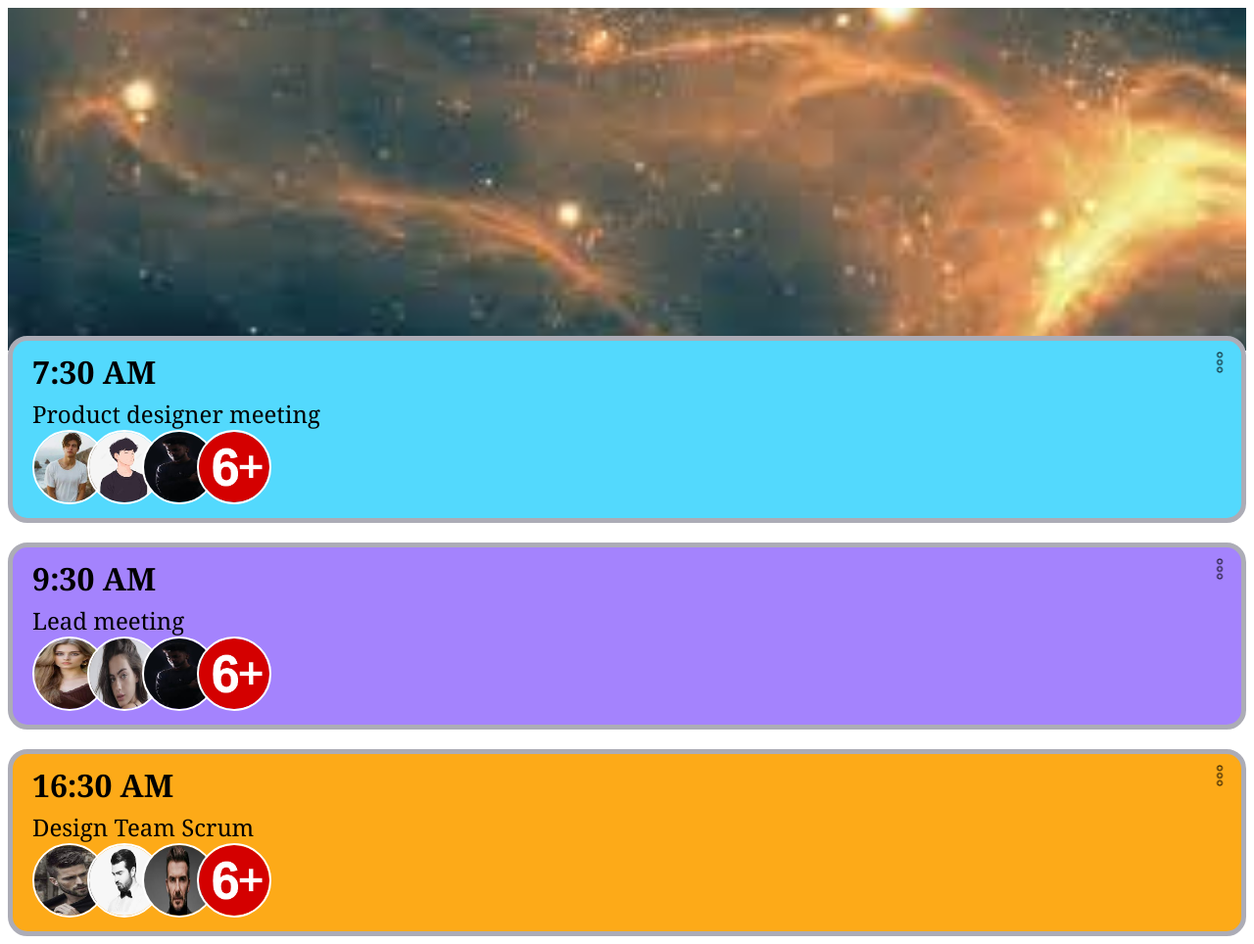
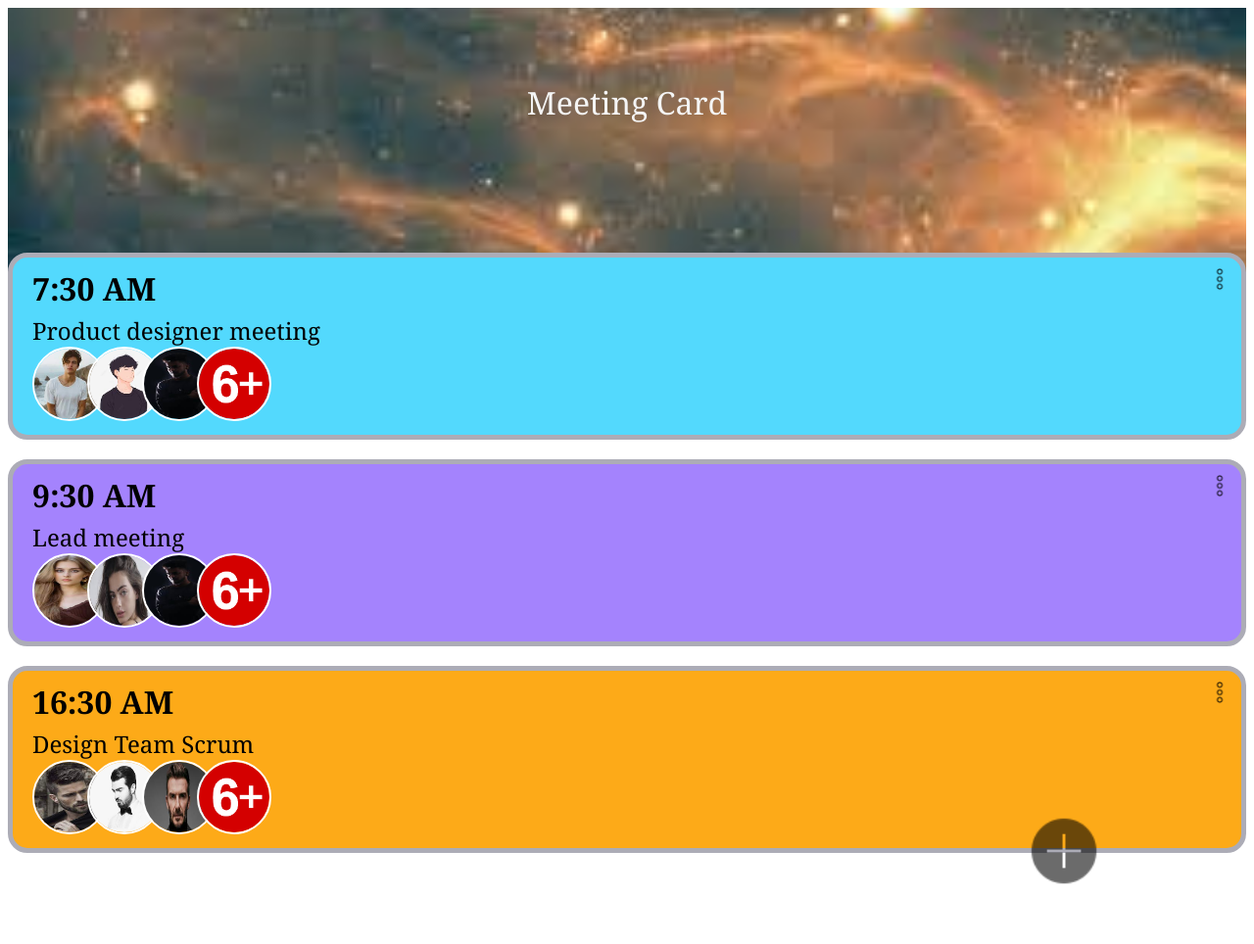
Before and after one commit to KamranKzade/HTML_Hw1.2, a plain HTML site: page MeetingCard/index.html in a window 1280 px wide. Shown: the whole page at 98% size. After the commit the page ends 905 px from the top, so only its background shows below. Drawn offline with Linux system fonts and the light colour scheme.

Commit message:
Add Button

```diff
--- a/MeetingCard/index.html
+++ b/MeetingCard/index.html
@@ -8,7 +8,7 @@
     <title>Meeting Card</title>
 
     <style>
-        .body{
+        .body {
             margin: 0;
             padding: 0;
             background: whitesmoke;
@@ -20,7 +20,7 @@
             padding: 0;
             height: 350px;
             background: url('Images/wallpaper.jpg') center/cover no-repeat;
-            background-attachment:unset;
+            background-attachment: unset;
         }
 
         .Parent {
@@ -28,7 +28,7 @@
             padding: 10px;
             border-radius: 20px;
             background: #53D9FD;
-            margin-top: -15px;
+            margin-top: -100px;
             border: 5px solid #ACACB6;
         }
 
@@ -59,28 +59,50 @@
             height: 24px;
         }
 
-        .ImageList{
+        .ImageList {
             margin: auto;
             padding: 0;
             margin-left: 34px;
         }
 
-        .ImageStyle{
+        .ImageStyle {
             height: 72px;
             width: 72px;
             border-radius: 50%;
             margin-left: 5px;
-            border:  2px solid white;
+            border: 2px solid white;
             margin-left: -24px;
 
+        }
+
+        .MeetingWord {
+            margin: auto;
+            font-size: 2em;
+            font-weight: 400;
+            font-family: Georgia, 'Times New Roman', Times, serif;
+            color: whitesmoke;
+            text-align: center;
+            padding-top: 75px;
+        }
+
+        .PlusStyle{
+            height: 72px;
+            width: 72px;
+            border-radius: 50%;
+            float: right;
+            margin-right: 150px;
+            margin-top: -38px;
         }
     </style>
 
 </head>
 
 <body>
+
     <div class="Header">
+        <p class="MeetingWord">Meeting Card</p>
     </div>
+
 
     <div class="Parent">
         <img class="ImageMenu" src="Images/menu-2.png" alt="menu">
@@ -94,7 +116,7 @@
         </div>
     </div>
 
-    <div class="Parent" style="margin-top: 20px; background: #A483FD;" >
+    <div class="Parent" style="margin-top: 20px; background: #A483FD;">
         <img class="ImageMenu" src="Images/menu-2.png" alt="menu">
         <p class="Timestyle">9:30 AM</p>
         <p class="Pstyle">Lead meeting</p>
@@ -106,7 +128,7 @@
         </div>
     </div>
 
-    <div class="Parent" style="margin-top: 20px; background: #FDAA18;" >
+    <div class="Parent" style="margin-top: 20px; background: #FDAA18;">
         <img class="ImageMenu" src="Images/menu-2.png" alt="menu">
         <p class="Timestyle">16:30 AM</p>
         <p class="Pstyle">Design Team Scrum</p>
@@ -117,6 +139,8 @@
             <img class="ImageStyle" src="Images/6.png" alt="">
         </div>
     </div>
+    <img class="PlusStyle" src="Images/icons8-plus-50.png" alt="plus">
+
 </body>
 
 </html>
```
Also changed, not shown: MeetingCard/Images/icons8-plus-50.png (added).
